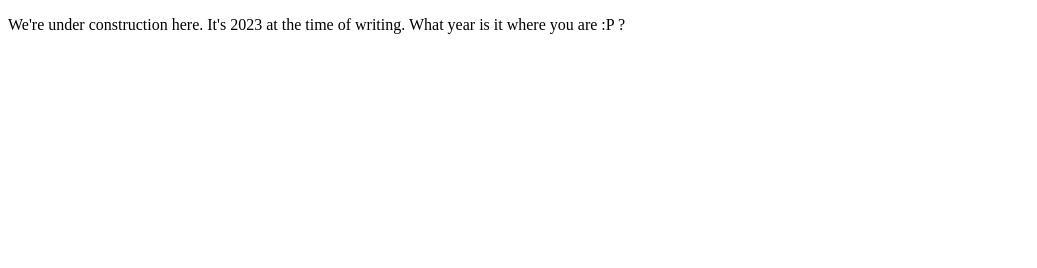
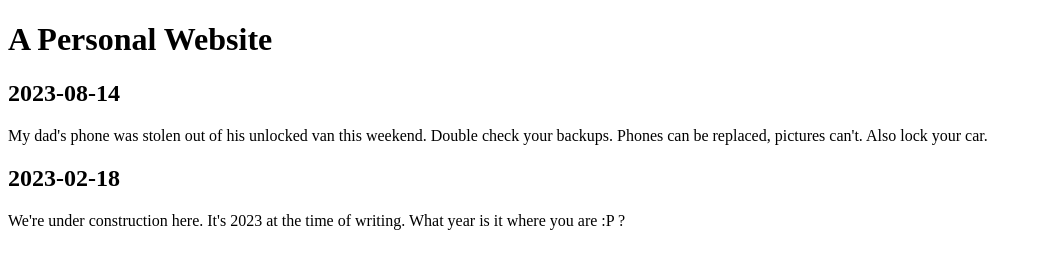
Before and after one commit to 0x000C/studious-enigma, a plain HTML site: page build-result/index.html in a window 1280 px wide. Shown: the whole page, without its empty margins (0-1037 px from the left). Drawn offline with Linux system fonts and the light colour scheme.

Commit message:
Update index.html
Add entry 2023-08-14

```diff
--- a/build-result/index.html
+++ b/build-result/index.html
@@ -5,6 +5,10 @@
     <title>Hi there</title>
   </head>
   <body>
+    <h1>A Personal Website</h1>
+    <h2>2023-08-14</h2>
+    <p>My dad's phone was stolen out of his unlocked van this weekend. Double check your backups. Phones can be replaced, pictures can't. Also lock your car.</p>
+    <h2>2023-02-18</h2>
     <p>We're under construction here. It's 2023 at the time of writing. What year is it where you are :P ?</p>
   </body>
 </html>
```
